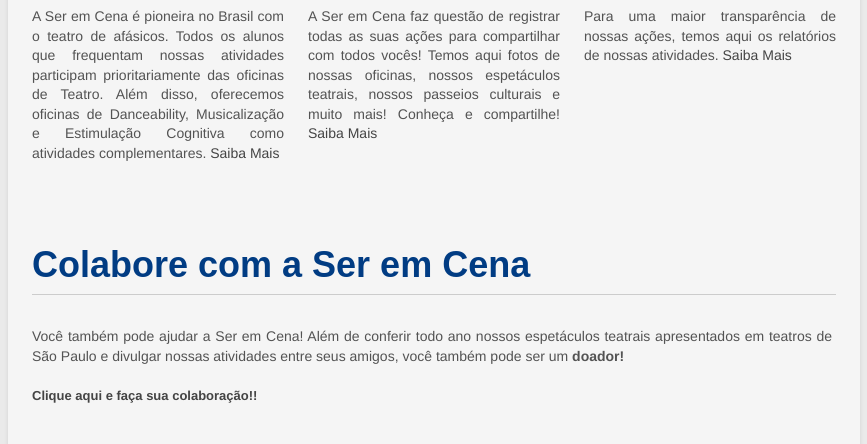
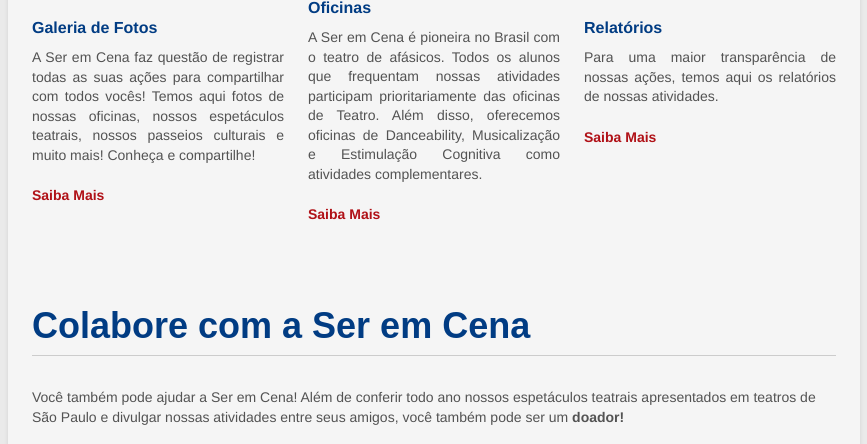
Before and after one commit to eltonmota/seremcena, a PHP site: page /index.html in a window 1280 px wide. Shown: the part 1427-1871 px from the top of the page, without its empty margins (240-1107 px from the left). Run offline with PHP 8.4, Linux system fonts and the light colour scheme; some web fonts are replaced.

Commit message:
Fixing home texts and links

```diff
--- a/css/style.css
+++ b/css/style.css
@@ -1098,6 +1098,16 @@ aside.retractil #sidebar-content a:hover{
 	background: #8c8c8c !important;
 }
 
+a.read-more{
+	color: #b01117;
+	font-weight: bold;
+}
+
+a.read-more:hover{
+	color: #013c83;
+	font-weight: bold;
+}
+
 /* SIDEBAR ------------------------------------------------------------*/
 
 #sidebar{
--- a/index.html
+++ b/index.html
@@ -168,7 +168,7 @@
 
 
 		<!-- MAIN -->
-		<div id="main">
+		<div id="main" style="z-index: 9999;">
 
 			<!-- social -->
 			<div id="social-bar">
@@ -227,8 +227,8 @@
 	        			<img src="img/home/fachada.jpg" alt="Alt text" /><br/>
 	        			<div>
 	        				<a href="a-ong-ser-em-cena.html" class="heading">Ser em Cena</a>
-		        			 A Ser em Cena é uma instituição sem fins lucrativos cujo objetivo é auxiliar na reabilitação de portadores de distúrbios de comunicação e promover sua integração na sociedade por meio de arte dramática, divulgando-a como método eficaz e sensibilizando as autoridades e a população sobre a realidade vivida por eles.
-		        			 <a href="a-ong-ser-em-cena.html" class="read-more">Saiba Mais</a>
+		        			<p>A Ser em Cena é uma instituição sem fins lucrativos cujo objetivo é auxiliar na reabilitação de portadores de distúrbios de comunicação e promover sua integração na sociedade por meio de arte dramática, divulgando-a como método eficaz e sensibilizando as autoridades e a população sobre a realidade vivida por eles.</p>
+		        			<a href="a-ong-ser-em-cena.html" class="read-more">Saiba Mais</a>
 		        		</div>
 		        		<a class="link" href="a-ong-ser-em-cena.html"></a>
 	        		</figure>
@@ -237,7 +237,7 @@
 	        			<img src="img/home/afasia.jpg" alt="Alt text" /><br/>
 	        			<div>
 	        				<a href="afasia-ser-em-cena.html" class="heading">Afasia</a>
-		        			É um déficit geral de linguagem cujas causas mais comuns são: AVC (Acidentes vasculares cerebrais), Traumatismos Cranianos (acidente de carro, acidente por armas de fogo, quedas, etc) e Tumores Cerebrais.
+		        			<p>É um déficit geral de linguagem cujas causas mais comuns são: AVC (Acidentes vasculares cerebrais), Traumatismos Cranianos (acidente de carro, acidente por armas de fogo, quedas, etc) e Tumores Cerebrais.</p>
 		        			<a href="afasia-ser-em-cena.html" class="read-more">Saiba Mais</a><br /><br /><br />
 		        		</div>
 		        		<a class="link" href="afasia-ser-em-cena.html"></a>
@@ -247,7 +247,7 @@
 	        			<img src="img/campanhas/capa.png" alt="Alt text" /><br/>
 	        			<div>
 	        				<a href="dia_da_conscientizacao_da_afasia.html" class="heading">Campanhas</a>
-		        			A <strong>Ser em Cena</strong> está na luta pela oficialização do Dia da Conscientização da Afasia no calendário municipal e federal. Os projetos de lei estão aguardando aprovação governamental. Divulgue e apoie você também.<br>
+		        			<p>Conseguimos a aprovação da Lei nº 14.485, de 19 de julho de 2007, que inclui no calendário de eventos da Cidade de São Paulo o <strong>"Dia Municipal da Conscientização da Afasia"</strong>, a ser comemorado em 30 de junho de cada ano.</p>
 		        			<a href="dia_da_conscientizacao_da_afasia.html" class="read-more">Saiba Mais</a>
 		        		</div>
 		        		<a class="link" href="dia_da_conscientizacao_da_afasia.html"></a><br /><br />
@@ -259,7 +259,7 @@
 	        			<img src="img/home/oficinas.jpg" alt="Alt text" /><br/>
 	        			<div>
 	        				<a href="documentos-ser-em-cena.html" class="heading">Oficinas</a>
-		        			 A Ser em Cena é pioneira no Brasil com o teatro de afásicos. Todos os alunos que frequentam nossas atividades participam prioritariamente das oficinas de Teatro. Além disso, oferecemos oficinas de Danceability, Musicalização e Estimulação Cognitiva como atividades complementares.
+		        			 <p>A Ser em Cena é pioneira no Brasil com o teatro de afásicos. Todos os alunos que frequentam nossas atividades participam prioritariamente das oficinas de Teatro. Além disso, oferecemos oficinas de Danceability, Musicalização e Estimulação Cognitiva como atividades complementares.</p>
 		        			 <a href="documentos-ser-em-cena.html" class="read-more">Saiba Mais</a>
 		        		</div>
 		        		<a class="link" href="documentos-ser-em-cena.html"></a>
@@ -269,7 +269,7 @@
 	        			<img src="img/home/fotos.jpg" alt="Alt text" /><br/>
 	        			<div>
 	        				<a href="fotos-ser-em-cena.html" class="heading">Galeria de Fotos</a>
-		        			A Ser em Cena faz questão de registrar todas as suas ações para compartilhar com todos vocês! Temos aqui fotos de nossas oficinas, nossos espetáculos teatrais, nossos passeios culturais e muito mais! Conheça e compartilhe!
+		        			<p>A Ser em Cena faz questão de registrar todas as suas ações para compartilhar com todos vocês! Temos aqui fotos de nossas oficinas, nossos espetáculos teatrais, nossos passeios culturais e muito mais! Conheça e compartilhe!</p>
 		        			<a href="fotos-ser-em-cena.html" class="read-more">Saiba Mais</a>
 		        		</div>
 		        		<a class="link" href="fotos-ser-em-cena.html"></a>
@@ -279,7 +279,7 @@
 	        			<img src="img/home/documentos.jpg" alt="Alt text" /><br/>
 	        			<div>
 	        				<a href="documentos-ser-em-cena.html" class="heading">Relatórios</a>
-		        			Para uma maior transparência de nossas ações, temos aqui os relatórios de nossas atividades.
+		        			<p>Para uma maior transparência de nossas ações, temos aqui os relatórios de nossas atividades.</p>
 		        			<a href="documentos-ser-em-cena.html" class="read-more">Saiba Mais</a>
 		        		</div>
 		        		<a class="link" href="documentos-ser-em-cena.html"></a>
@@ -291,12 +291,10 @@
 
 	        	<!-- text-posts -->
 	        	<h1 class="home-block-heading">Colabore com a Ser em Cena</h1>
-	        	<ul class="text-grd">
-	        		<li>
-	        			Você também pode ajudar a Ser em Cena! Além de conferir todo ano nossos espetáculos  teatrais apresentados  em teatros de São Paulo e divulgar nossas atividades entre seus amigos, você também pode ser um <strong>doador!</strong><br/><br/>
-						<a href="doacoes-ser-em-cena.html" class="heading">Clique aqui e faça sua colaboração!!</a>
-	        		</li>
-	        	</ul>
+	        	<div id="page-content-full">
+					<p>Você também pode ajudar a Ser em Cena! Além de conferir todo ano nossos espetáculos  teatrais apresentados  em teatros de São Paulo e divulgar nossas atividades entre seus amigos, você também pode ser um <strong>doador!</strong></p>
+					<a href="doacoes-ser-em-cena.html" class="read-more">Clique aqui e faça sua colaboração!!</a>
+				</div>
 	        	<!-- ENDS text-posts -->
 
 	        	<!-- home-gallery -->
```
